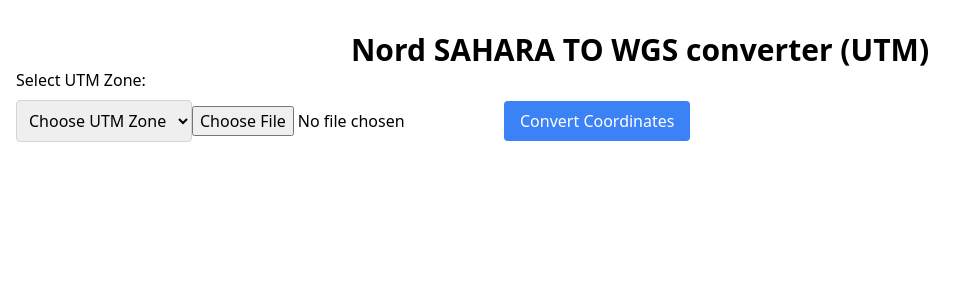
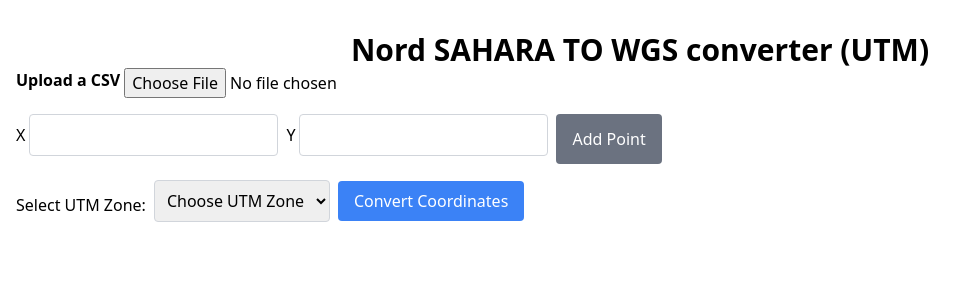
Before and after one commit to 0m3ga13/coordinates_converter, a Next.js app: page / in a window 1280 px wide. Shown: the top 300 px of the page, without its empty margins (0-975 px from the left). Built offline with nearby package versions, Linux system fonts and the light colour scheme.

Commit message:
added leaflet

```diff
--- /dev/null
+++ b/src/components/Map.js
@@ -0,0 +1,76 @@
+import React, { useEffect, useRef } from "react";
+import L from "leaflet";
+import "leaflet/dist/leaflet.css";
+import "leaflet-draw/dist/leaflet.draw.css";
+import "leaflet-draw";
+import shp from "shpjs";
+import * as turf from "@turf/turf";
+
+const Map = ({ polygonCoordinates }) => {
+    const mapRef = useRef(null);
+
+    useEffect(() => {
+        const map = L.map(mapRef.current);
+
+        L.tileLayer("https://{s}.tile.openstreetmap.org/{z}/{x}/{y}.png", {
+            attribution: "© OpenStreetMap contributors",
+        }).addTo(map);
+
+        const drawControl = new L.Control.Draw({
+            draw: {
+                polygon: true,
+                polyline: false,
+                rectangle: false,
+                circle: false,
+                marker: false,
+            },
+            edit: {
+                featureGroup: new L.FeatureGroup(),
+            },
+        });
+        map.addControl(drawControl);
+
+        map.on(L.Draw.Event.CREATED, async (event) => {
+            const { layer } = event;
+            const drawnPolygon = layer.toGeoJSON();
+
+            // Load city boundaries from the shapefile
+            const cities = await shp("./cities.shp");
+            const cityFeatures = cities.features;
+            cities ? console.log("uploaded succesfully") : console.log("error")
+            // Check for intersection with each city boundary
+            for (const city of cityFeatures) {
+                const intersection = turf.intersect(drawnPolygon, city.geometry);
+                if (intersection) {
+                    // Highlight intersected area
+                    L.geoJSON(intersection, { style: { color: "red", fillOpacity: 0.5 } }).addTo(map);
+                    // Fit the map to the intersected polygon bounds
+                    map.fitBounds(L.geoJSON(intersection).getBounds());
+                    // Identify the city (you may want to display it in UI)
+                    console.log("Intersected with city:", city.properties.name);
+                    return;
+                }
+            }
+
+            alert("No intersection with any city boundary.");
+            drawControl.options.edit.featureGroup.addLayer(layer);
+        });
+
+        if (polygonCoordinates && polygonCoordinates.length > 0) {
+            const bounds = L.latLngBounds(polygonCoordinates);
+            map.fitBounds(bounds);
+            L.polygon(polygonCoordinates, { color: "blue" }).addTo(map);
+        } else {
+            map.setView([0, 0], 2);
+        }
+
+        return () => {
+            map.off(L.Draw.Event.CREATED);
+            map.remove();
+        };
+    }, [polygonCoordinates]);
+
+    return <div ref={mapRef} style={{ height: "500px" }} />;
+};
+
+export default Map;
--- a/src/pages/index.js
+++ b/src/pages/index.js
@@ -1,5 +1,10 @@
 import React, { useEffect, useState } from "react";
+
 import proj4 from "proj4";
+import dynamic from "next/dynamic";
+
+const Map = dynamic(() => import("@/components/Map"), { ssr: false })
+
 
 const convertCoordinates = (utmCoordinates, utmZone) => {
   if (!utmZone) {
@@ -169,11 +174,77 @@ const ConverterPage = () => {
     setConvertedCoordinates(updatedConvertedCoordinates);
   };
 
+  const [manualLatitude, setManualLatitude] = useState("");
+  const [manualLongitude, setManualLongitude] = useState("");
+
+  const handleAddManualPoint = () => {
+    const latitude = parseFloat(manualLatitude);
+    const longitude = parseFloat(manualLongitude);
+
+    if (isNaN(latitude) || isNaN(longitude)) {
+      alert("Please enter valid numeric coordinates.");
+      return;
+    }
+
+    setCoordinatesArray([...coordinatesArray, [longitude, latitude]]);
+    setConvertedCoordinates([]);
+    setManualLatitude("");
+    setManualLongitude("");
+  };
+
   return (
     <div className='container mx-auto p-4'>
       <div className='mt-4 text-3xl font-bold text-center '>
         <p>Nord SAHARA TO WGS converter (UTM) </p>
       </div>
+      <div className="flex gap-1">
+        <p className="font-semibold">
+          Upload a CSV
+        </p>
+        <input
+          type='file'
+          id='fileInput'
+          accept='.csv'
+          onChange={handleFileChange}
+          className='mb-4'
+        />
+      </div>
+      <div className="flex gap-2">
+        <div className='mb-4 flex gap-1 items-center'>
+          <label htmlFor='manualLatitude' className='block mb-2'>
+            X
+          </label>
+          <input
+            type='text'
+            id='manualLatitude'
+            value={manualLatitude}
+            onChange={(e) => setManualLatitude(e.target.value)}
+            className='border border-gray-300 p-2 rounded mb-2'
+          />
+        </div>
+
+        <div className='mb-4 flex gap-1 items-center'>
+          <label htmlFor='manualLongitude' className='block mb-2'>
+            Y
+          </label>
+          <input
+            type='text'
+            id='manualLongitude'
+            value={manualLongitude}
+            onChange={(e) => setManualLongitude(e.target.value)}
+            className='border border-gray-300 p-2 rounded mb-2'
+          />
+        </div>
+
+        <button
+          onClick={handleAddManualPoint}
+          className='bg-gray-500 text-white px-4 py-2 rounded mb-4'
+        >
+          Add  Point
+        </button>
+
+      </div>
+      <div className="flex gap-2 items-center">
         <label htmlFor='utmZone' className='block mb-2'>
           Select UTM Zone:
         </label>
@@ -190,21 +261,14 @@ const ConverterPage = () => {
           <option value='31'>Zone 31</option>
           <option value='32'>Zone 32</option>
         </select>
-
-      <input
-        type='file'
-        id='fileInput'
-        accept='.csv'
-        onChange={handleFileChange}
-        className='mb-4'
-      />
-
         <button
           onClick={handleConvert}
           className='bg-blue-500 text-white px-4 py-2 rounded mb-4'
         >
           Convert Coordinates
         </button>
+      </div>
+
 
       {coordinatesArray.length > 0 && (
         <div className='mb-8'>
@@ -269,12 +333,7 @@ const ConverterPage = () => {
                 );
               })}
             </tbody>
-            <button
-              onClick={handleAddPoint}
-              className='bg-gray-500 text-white px-4 py-2 rounded my-2'
-            >
-              Add Point
-            </button>
+
           </table>
 
           <button
@@ -284,12 +343,16 @@ const ConverterPage = () => {
           >
             Download KML
           </button>
+          <Map polygonCoordinates={convertedCoordinates.map(coord => [coord.latitude, coord.longitude])} />
 
           <div className='mt-4 text-xl font-bold text-right '>
             <p>Surface Area: {calculateSurfaceArea().toFixed(2)} hectares</p>
           </div>
+
         </div>
+
       )}
+
     </div>
   );
 };
--- a/src/styles/globals.css
+++ b/src/styles/globals.css
@@ -19,3 +19,18 @@
 body {
 
 }
+
+
+.point-inside-marker {
+  background-color: green;
+  border-radius: 50%;
+  height: 20px;
+  width: 20px;
+}
+
+.point-outside-marker {
+  background-color: red;
+  border-radius: 50%;
+  height: 20px;
+  width: 20px;
+}
```
Also changed, not shown: package.json (+7 -1 lines), 2 other files (tests, documents, lock files or other folders). Lines whose indentation alone changed are shown as unchanged.
